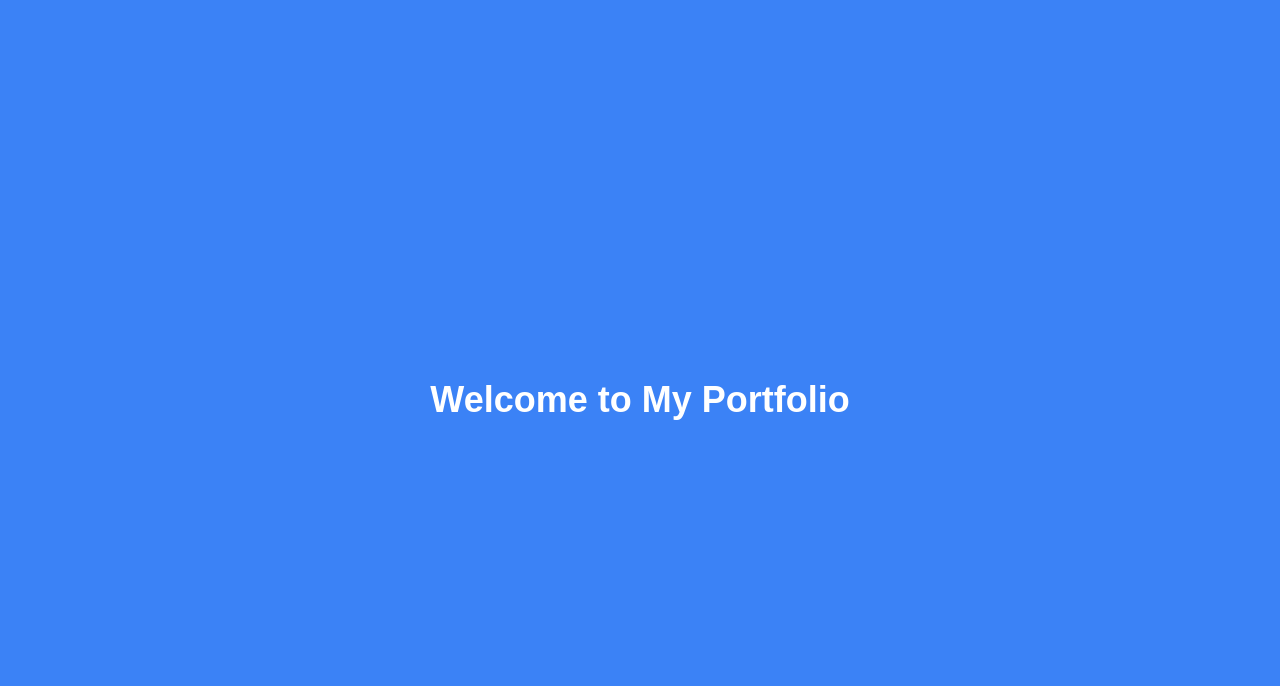
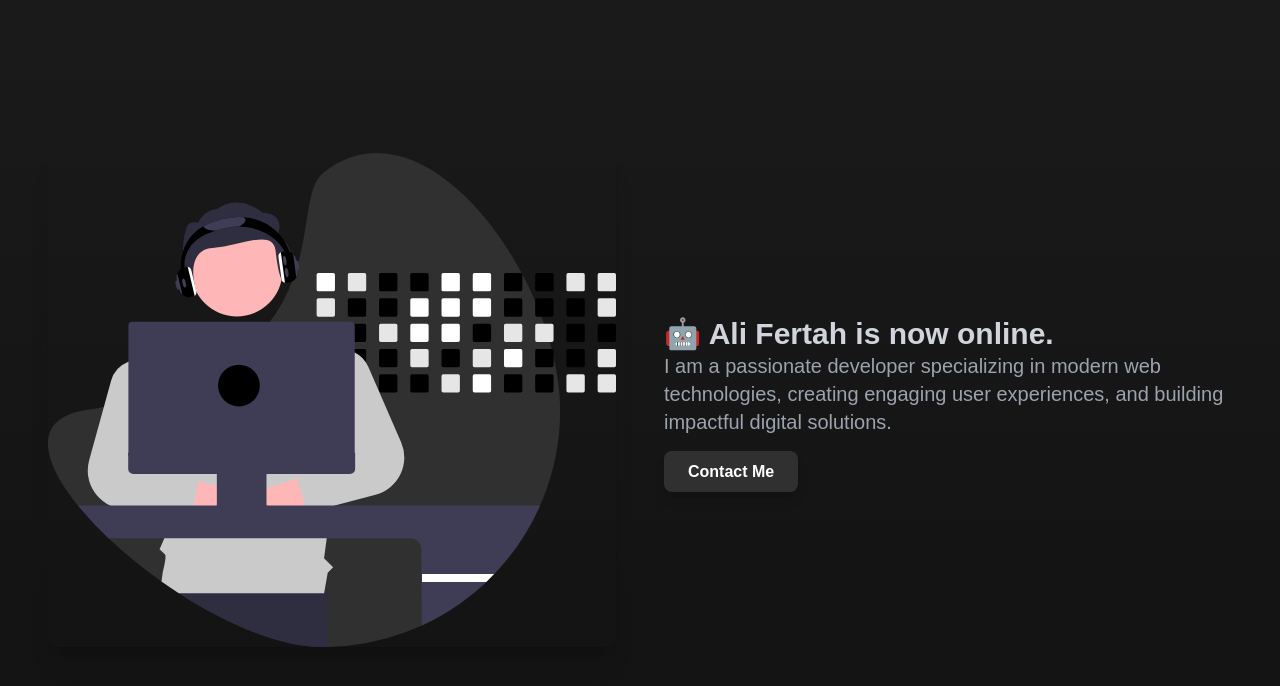
Before and after one commit to alifertah/portfolio.2.0, a Next.js app: page / in a window 1280 px wide. Shown: the top 686 px of the page. Built offline with nearby package versions, Linux system fonts and the light colour scheme.

Commit message:
feat: an intializing animation before showing the hero

```diff
--- a/src/components/HeroSection.tsx
+++ b/src/components/HeroSection.tsx
@@ -1,15 +1,81 @@
+// components/sections/HeroSection.tsx
 import { motion } from "framer-motion";
+import { useState, useEffect } from "react";
 
 const HeroSection = () => {
+
+    const [dots, setDots] = useState("");
+    const [showMessage, setShowMessage] = useState(false);
+    useEffect(() => {
+        // Interval to update dots
+        const dotsInterval = setInterval(() => {
+            setDots((prev) => (prev.length < 3 ? prev + "." : ""));
+        }, 500);
+
+        // Timeout to show the full message
+        const messageTimeout = setTimeout(() => {
+            clearInterval(dotsInterval);
+            setDots(""); // Clear dots when showing the message
+            setShowMessage(true);
+        }, 3000);
+
+        return () => {
+            clearInterval(dotsInterval);
+            clearTimeout(messageTimeout);
+        };
+    }, []);
     return (
         <motion.div
-            className="h-screen flex items-center justify-center bg-blue-500 text-white"
+            className="h-screen flex items-center bg-gradient-hero text-grayLight"
             initial={{ opacity: 0 }}
             animate={{ opacity: 1 }}
             exit={{ opacity: 0 }}
-            transition={{ duration: 0.8 }}
+            transition={{ duration: 1 }}
         >
-            <h1 className="text-4xl font-bold">Welcome to My Portfolio</h1>
+            <div className="container mx-auto flex flex-col justify-between md:flex-row items-center px-6 md:px-12 space-y-10 md:space-y-0 md:space-x-12">
+                {/* Image Section */}
+                <motion.div
+                    className="md:w-1/2 mb-8 md:mb-0"
+                    initial={{ x: -100, opacity: 0 }}
+                    animate={{ x: 0, opacity: 1 }}
+                    transition={{ duration: 1 }}
+                >
+                    <img
+                        src="/img/hero.svg"
+                        alt="Hero"
+                        className="w-full rounded-lg shadow-xl"
+                    />
+                </motion.div>
+
+                {/* Text Section */}
+                <motion.div
+                    className="md:w-1/2 text-center md:text-left"
+                    initial={{ x: 100, opacity: 0 }}
+                    animate={{ x: 0, opacity: 1 }}
+                    transition={{ duration: 1 }}
+                >
+                    {!showMessage ? (
+                <h1 className="text-2xl font-bold">
+                    Initializing<span>{dots}</span>
+                </h1>
+            ) : (
+                <>
+                <h1 className="text-3xl font-bold ">
+                    🤖 Ali Fertah is now online. <br />
+                </h1>
+                    <p className="text-lg md:text-xl mb-6 text-gray-400">
+                        I am a passionate developer specializing in modern web technologies, creating engaging user experiences, and building impactful digital solutions.
+                    </p>
+                    <a
+                        href="#contact"
+                        className="px-6 py-3 bg-accent hover:bg-indigo-600 text-white font-semibold rounded-lg shadow-lg transition duration-300"
+                        >
+                        Contact Me
+                    </a>
+                        </>
+            )}
+                </motion.div>
+            </div>
         </motion.div>
     );
 };
--- a/src/pages/index.tsx
+++ b/src/pages/index.tsx
@@ -31,7 +31,7 @@ const HomePage = () => {
 
     return (
         <div className="relative overflow-hidden h-screen">
-            <AnimatePresence mode="wait">
+            <AnimatePresence>
                 <motion.div
                     key={currentSection}
                     initial={{ opacity: 0 }}
--- a/tailwind.config.js
+++ b/tailwind.config.js
@@ -2,7 +2,16 @@
 module.exports = {
   content: ["./src/**/*.{js,ts,jsx,tsx}",],
   theme: {
-    extend: {},
+    extend: {
+      backgroundImage: {
+        'gradient-hero': 'linear-gradient(180deg, #1a1a1a, #121212)', // Dark gradient
+      },
+      colors: {
+        accent: '#303030', // Vibrant accent for buttons
+        grayLight: '#d1d5db', // Softer gray for text
+        grayDark: '#1f2937', // Darker gray for background
+      },
+    },
   },
   plugins: [],
 }
```
Also changed, not shown: public/img/hero.svg (added), public/img/yougym.png (deleted).
